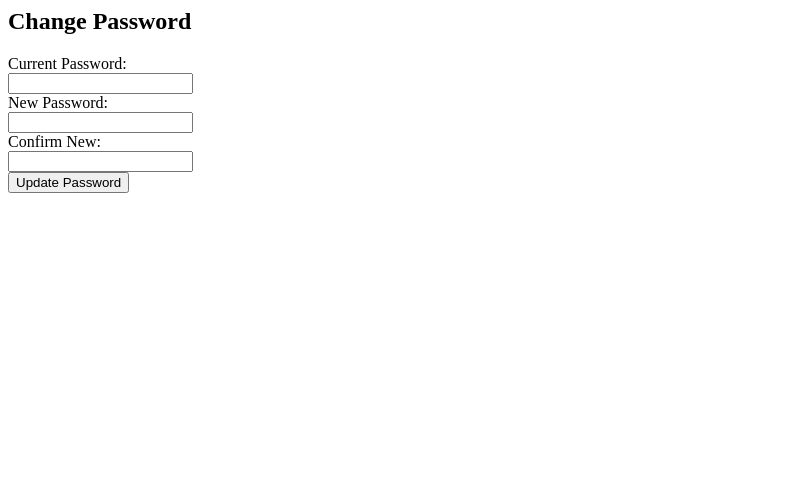
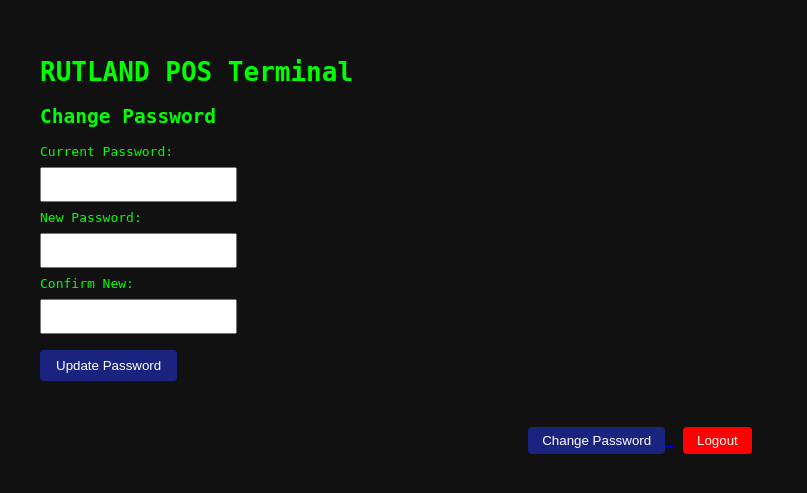
Before and after one commit to lloydsmorgan/usa, a Flask app: page /change-password in a window 1280 px wide. Shown: the top 493 px of the page, without its empty margins (0-807 px from the left). Run offline with Flask 3, Linux system fonts and the light colour scheme; the visitor is signed in with stand-in values (Sample User, id 1).

Commit message:
changes password

```diff
--- a/app.py
+++ b/app.py
@@ -4,7 +4,7 @@ from datetime import datetime
 from functools import wraps
 
 app = Flask(__name__)
-app.secret_key = 'fds_secret_key_8583'
+app.secret_key = 'rutland_secret_key_8583'
 logging.basicConfig(level=logging.INFO)
 
 # Configuration
--- a/password.json
+++ b/password.json
@@ -1 +1 @@
-{"password": "240be518fabd2724ddb6f04eeb1da5967448d7e831c08c8fa822809f74c720a9"}
+{"password": "97edcb85effbcab6cfea188f565ca902c279a2f2bbb31fdb50e8498b8fc17a35"}
--- a/static/style.css
+++ b/static/style.css
@@ -20,3 +20,10 @@ button {
 button:hover {
     background-color: #3949ab;
 }
+
+.fixed-bottom-center {
+    position: fixed;
+    bottom: 20px;
+    left: 50%;
+    transform: translateX(-50%);
+}
--- a/templates/base.html
+++ b/templates/base.html
@@ -31,12 +31,19 @@
     </div>
 
     {% if session.logged_in %}
-    <div class="logout-footer">
+    <div style="text-align: center; margin-top: 30px;">
+        <a href="{{ url_for('change_password') }}">
+            <button style="padding: 6px 14px; background-color: #1a237e; color: white; border: none; border-radius: 4px;">
+                Change Password
+            </button>
+        </a>
         <a href="{{ url_for('logout') }}">
-            <button>Logout</button>
+            <button style="padding: 6px 14px; background-color: red; color: white; border: none; border-radius: 4px; margin-left: 10px;">
+                Logout
+            </button>
         </a>
     </div>
-    {% endif %}
+{% endif %}
 
     <script>
         if ('serviceWorker' in navigator) {
--- a/templates/change_password.html
+++ b/templates/change_password.html
@@ -1,4 +1,14 @@
+{% extends "base.html" %}
+{% block content %}
 <h2>Change Password</h2>
+
+{% if error %}
+    <p style="color: red;">{{ error }}</p>
+{% endif %}
+{% if success %}
+    <p style="color: green;">{{ success }}</p>
+{% endif %}
+
 <form method="POST">
     <label>Current Password:</label><br>
     <input type="password" name="current" required><br>
@@ -8,3 +18,4 @@
     <input type="password" name="confirm" required><br>
     <button type="submit">Update Password</button>
 </form>
+{% endblock %}
--- a/templates/receipt.html
+++ b/templates/receipt.html
@@ -105,7 +105,7 @@
       <h2>RUTLAND POS</h2>
       <p>Terminal ID: TML001-8583-BN3DR</p>
       <p>Merchant:RUTLAND SYSTEMS</p>
-      <p>Address: 281 Madison Ave, New York, NY 10016</p>
+      <p>Address: ST Paul's Avenue Berkshire Slough,UK.</p>
     </div>
 
     <div class="divider"></div>
```
Also changed, not shown: check_pass.py (added, +11 -0 lines), render.yaml (+8 -4 lines), secret.json (line endings or trailing spaces).
